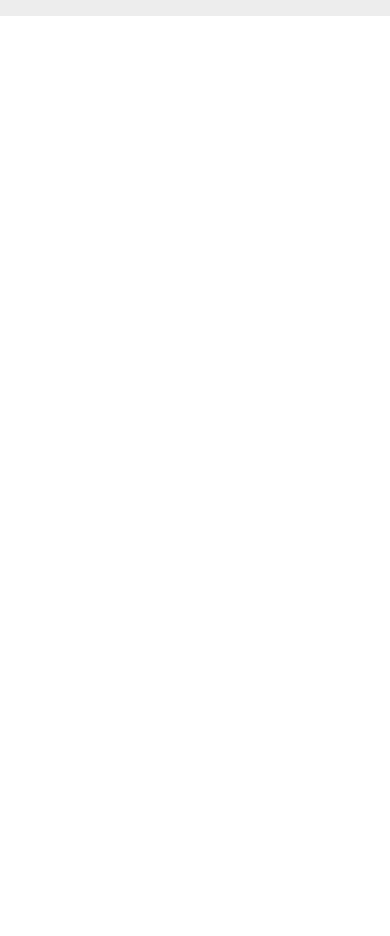
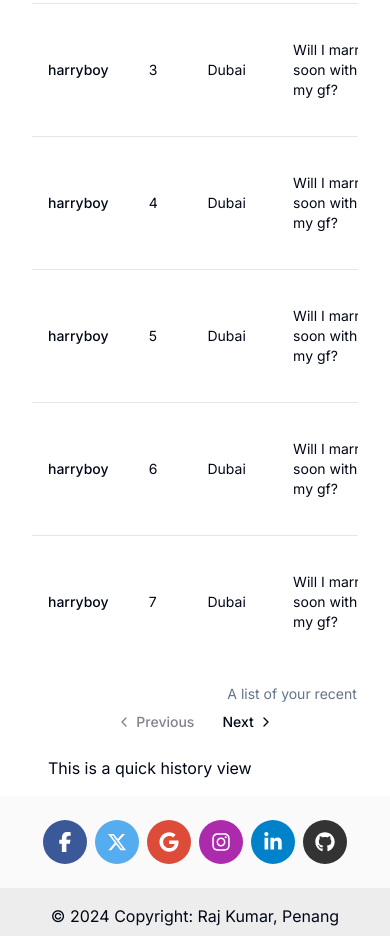
Before and after one commit to penangteams/nextjs_carto_new_tstw, a Next.js app: page /admin in a window 390 px wide. Shown: the part 1061-1997 px from the top of the page. Before the commit the page ends 1077 px from the top, so only its background shows below. Built offline with nearby package versions, Linux system fonts and the light colour scheme.

Commit message:
table pagination done in dashboard page

```diff
--- a/src/app/admin/page.tsx
+++ b/src/app/admin/page.tsx
@@ -167,7 +167,7 @@ export default function AdminPage() {
             <div className="top-0 flex flex-col items-center justify-center">
               <Link
                 href="/"
-                className="relative px-5 py-2 font-medium text-white group my-1 text-center w-[60%] sm:w-full"
+                className="relative px-5 py-2 font-medium text-white group my-1 text-center md:w-[60%] sm:w-3/4 xs:w-full"
               >
                 <span className="absolute inset-0 w-full h-full transition-all duration-300 ease-out transform translate-x-0 -skew-x-12 bg-purple-500 group-hover:bg-purple-700 group-hover:skew-x-12"></span>
                 <span className="absolute inset-0 w-full h-full transition-all duration-300 ease-out transform skew-x-12 bg-purple-700 group-hover:bg-purple-500 group-hover:-skew-x-12"></span>
@@ -177,7 +177,7 @@ export default function AdminPage() {
               </Link>
               <Link
                 href="/"
-                className="relative px-5 py-2 font-medium text-white group my-1 text-center w-[60%]"
+                className="relative px-5 py-2 font-medium text-white group my-1 text-center md:w-[60%] sm:w-3/4 xs:w-full"
               >
                 <span className="absolute inset-0 w-full h-full transition-all duration-300 ease-out transform translate-x-0 -skew-x-12 bg-pink-500 group-hover:bg-pink-700 group-hover:skew-x-12"></span>
                 <span className="absolute inset-0 w-full h-full transition-all duration-300 ease-out transform skew-x-12 bg-pink-700 group-hover:bg-pink-500 group-hover:-skew-x-12"></span>
@@ -187,7 +187,7 @@ export default function AdminPage() {
               </Link>
               <Link
                 href="/"
-                className="relative px-5 py-2 font-medium text-white group my-1 text-center w-[60%]"
+                className="relative px-5 py-2 font-medium text-white group my-1 text-center md:w-[60%] sm:w-3/4 xs:w-full"
               >
                 <span className="absolute inset-0 w-full h-full transition-all duration-300 ease-out transform translate-x-0 -skew-x-12 bg-green-500 group-hover:bg-green-700 group-hover:skew-x-12"></span>
                 <span className="absolute inset-0 w-full h-full transition-all duration-300 ease-out transform skew-x-12 bg-green-700 group-hover:bg-green-500 group-hover:-skew-x-12"></span>
--- a/src/app/components/TableUsers.tsx
+++ b/src/app/components/TableUsers.tsx
@@ -9,11 +9,23 @@ import {
   TableHeader,
   TableRow,
 } from "@/app/components/ui/table";
+import {
+  Pagination,
+  PaginationContent,
+  PaginationItem,
+  PaginationNext,
+  PaginationPrevious,
+} from "@/app/components/ui/pagination";
 import Link from "next/link";
 import { c_data } from "./clientdata";
 import { useSearchStore } from "@/contexts/store";
+import { useState } from "react";
 
 export const TableUsers = () => {
+  const rowsPerPage = 10;
+  const [startIndex, setStartIndex] = useState(0);
+  const [endIndex, setEndIndex] = useState(rowsPerPage);
+
   const search = useSearchStore((state) => state.searchTerm);
   const filteredList = c_data.filter(
     (item) =>
@@ -43,7 +55,7 @@ export const TableUsers = () => {
           {filteredList.length === 0 ? (
             <div>No data</div>
           ) : (
-            filteredList.map((el, index) => {
+            filteredList.slice(startIndex, endIndex).map((el, index) => {
               return (
                 <TableRow key={index}>
                   <TableCell className="font-medium">{el.username}</TableCell>
@@ -66,6 +78,35 @@ export const TableUsers = () => {
           )}
         </TableBody>
       </Table>
+      <Pagination>
+        <PaginationContent>
+          <PaginationItem>
+            <PaginationPrevious
+              size="sm"
+              className={
+                startIndex === 0 ? "pointer-events-none opacity-50" : undefined
+              }
+              onClick={() => {
+                setStartIndex(startIndex - rowsPerPage);
+                setEndIndex(endIndex - rowsPerPage);
+              }}
+            />
+          </PaginationItem>
+
+          <PaginationItem>
+            <PaginationNext
+              size="sm"
+              className={
+                endIndex === 100 ? "pointer-events-none opacity-50" : undefined
+              }
+              onClick={() => {
+                setStartIndex(startIndex + rowsPerPage); //10
+                setEndIndex(endIndex + rowsPerPage); //10 + 10 = 20
+              }}
+            />
+          </PaginationItem>
+        </PaginationContent>
+      </Pagination>
     </>
   );
 };
--- a/src/app/components/clientdata.ts
+++ b/src/app/components/clientdata.ts
@@ -29,5 +29,104 @@ let c_data = [
     verdict: "Yes you can, but do it end of the year and you will be happy",
     amount: 32,
   },
+  {
+    id: 4,
+    username: "harryboy",
+    age: 1,
+    place: "Dubai",
+    description: "Will I marry soon with my gf?",
+    verdict: "It will take about 6 months",
+    amount: 10,
+  },
+  {
+    id: 5,
+    username: "harryboy",
+    age: 2,
+    place: "Dubai",
+    description: "Will I marry soon with my gf?",
+    verdict: "It will take about 6 months",
+    amount: 10,
+  },
+  {
+    id: 6,
+    username: "harryboy",
+    age: 3,
+    place: "Dubai",
+    description: "Will I marry soon with my gf?",
+    verdict: "It will take about 6 months",
+    amount: 10,
+  },
+  {
+    id: 7,
+    username: "harryboy",
+    age: 4,
+    place: "Dubai",
+    description: "Will I marry soon with my gf?",
+    verdict: "It will take about 6 months",
+    amount: 10,
+  },
+  {
+    id: 8,
+    username: "harryboy",
+    age: 5,
+    place: "Dubai",
+    description: "Will I marry soon with my gf?",
+    verdict: "It will take about 6 months",
+    amount: 10,
+  },
+  {
+    id: 9,
+    username: "harryboy",
+    age: 6,
+    place: "Dubai",
+    description: "Will I marry soon with my gf?",
+    verdict: "It will take about 6 months",
+    amount: 10,
+  },
+  {
+    id: 10,
+    username: "harryboy",
+    age: 7,
+    place: "Dubai",
+    description: "Will I marry soon with my gf?",
+    verdict: "It will take about 6 months",
+    amount: 10,
+  },
+  {
+    id: 11,
+    username: "harryboy",
+    age: 8,
+    place: "Dubai",
+    description: "Will I marry soon with my gf?",
+    verdict: "It will take about 6 months",
+    amount: 10,
+  },
+  {
+    id: 12,
+    username: "harryboy",
+    age: 9,
+    place: "Dubai",
+    description: "Will I marry soon with my gf?",
+    verdict: "It will take about 6 months",
+    amount: 10,
+  },
+  {
+    id: 13,
+    username: "harryboy",
+    age: 10,
+    place: "Dubai",
+    description: "Will I marry soon with my gf?",
+    verdict: "It will take about 6 months",
+    amount: 10,
+  },
+  {
+    id: 14,
+    username: "harryboy",
+    age: 11,
+    place: "Dubai",
+    description: "Will I marry soon with my gf?",
+    verdict: "It will take about 6 months",
+    amount: 10,
+  },
 ];
 export { c_data };
--- a/src/app/components/ui/button.tsx
+++ b/src/app/components/ui/button.tsx
@@ -5,7 +5,7 @@ import { cva, type VariantProps } from "class-variance-authority"
 import { cn } from "@/lib/utils"
 
 const buttonVariants = cva(
-  "inline-flex items-center justify-center whitespace-nowrap rounded-md text-sm font-medium ring-offset-background transition-colors focus-visible:outline-none focus-visible:ring-2 focus-visible:ring-ring focus-visible:ring-offset-2 disabled:pointer-events-none disabled:opacity-50",
+  "inline-flex items-center justify-center gap-2 whitespace-nowrap rounded-md text-sm font-medium ring-offset-background transition-colors focus-visible:outline-none focus-visible:ring-2 focus-visible:ring-ring focus-visible:ring-offset-2 disabled:pointer-events-none disabled:opacity-50 [&_svg]:pointer-events-none [&_svg]:size-4 [&_svg]:shrink-0",
   {
     variants: {
       variant: {
--- /dev/null
+++ b/src/app/components/ui/pagination.tsx
@@ -0,0 +1,119 @@
+/** @format */
+
+import * as React from "react";
+import { ChevronLeft, ChevronRight, MoreHorizontal } from "lucide-react";
+
+import { cn } from "@/lib/utils";
+import { ButtonProps, buttonVariants } from "@/app/components/ui/button";
+
+const Pagination = ({ className, ...props }: React.ComponentProps<"nav">) => (
+  <nav
+    role="navigation"
+    aria-label="pagination"
+    className={cn("mx-auto flex w-full justify-center", className)}
+    {...props}
+  />
+);
+Pagination.displayName = "Pagination";
+
+const PaginationContent = React.forwardRef<
+  HTMLUListElement,
+  React.ComponentProps<"ul">
+>(({ className, ...props }, ref) => (
+  <ul
+    ref={ref}
+    className={cn("flex flex-row items-center gap-1", className)}
+    {...props}
+  />
+));
+PaginationContent.displayName = "PaginationContent";
+
+const PaginationItem = React.forwardRef<
+  HTMLLIElement,
+  React.ComponentProps<"li">
+>(({ className, ...props }, ref) => (
+  <li ref={ref} className={cn("", className)} {...props} />
+));
+PaginationItem.displayName = "PaginationItem";
+
+type PaginationLinkProps = {
+  isActive?: boolean;
+} & Pick<ButtonProps, "size"> &
+  React.ComponentProps<"a">;
+
+const PaginationLink = ({
+  className,
+  isActive,
+  size = "icon",
+  ...props
+}: PaginationLinkProps) => (
+  <a
+    aria-current={isActive ? "page" : undefined}
+    className={cn(
+      buttonVariants({
+        variant: isActive ? "outline" : "ghost",
+        size,
+      }),
+      className
+    )}
+    {...props}
+  />
+);
+PaginationLink.displayName = "PaginationLink";
+
+const PaginationPrevious = ({
+  className,
+  ...props
+}: React.ComponentProps<typeof PaginationLink>) => (
+  <PaginationLink
+    aria-label="Go to previous page"
+    size="default"
+    className={cn("gap-1 pl-2.5", className)}
+    {...props}
+  >
+    <ChevronLeft className="h-4 w-4" />
+    <span>Previous</span>
+  </PaginationLink>
+);
+PaginationPrevious.displayName = "PaginationPrevious";
+
+const PaginationNext = ({
+  className,
+  ...props
+}: React.ComponentProps<typeof PaginationLink>) => (
+  <PaginationLink
+    aria-label="Go to next page"
+    size="default"
+    className={cn("gap-1 pr-2.5", className)}
+    {...props}
+  >
+    <span>Next</span>
+    <ChevronRight className="h-4 w-4" />
+  </PaginationLink>
+);
+PaginationNext.displayName = "PaginationNext";
+
+const PaginationEllipsis = ({
+  className,
+  ...props
+}: React.ComponentProps<"span">) => (
+  <span
+    aria-hidden
+    className={cn("flex h-9 w-9 items-center justify-center", className)}
+    {...props}
+  >
+    <MoreHorizontal className="h-4 w-4" />
+    <span className="sr-only">More pages</span>
+  </span>
+);
+PaginationEllipsis.displayName = "PaginationEllipsis";
+
+export {
+  Pagination,
+  PaginationContent,
+  PaginationEllipsis,
+  PaginationItem,
+  PaginationLink,
+  PaginationNext,
+  PaginationPrevious,
+};
```
Also changed, not shown: me.txt.
